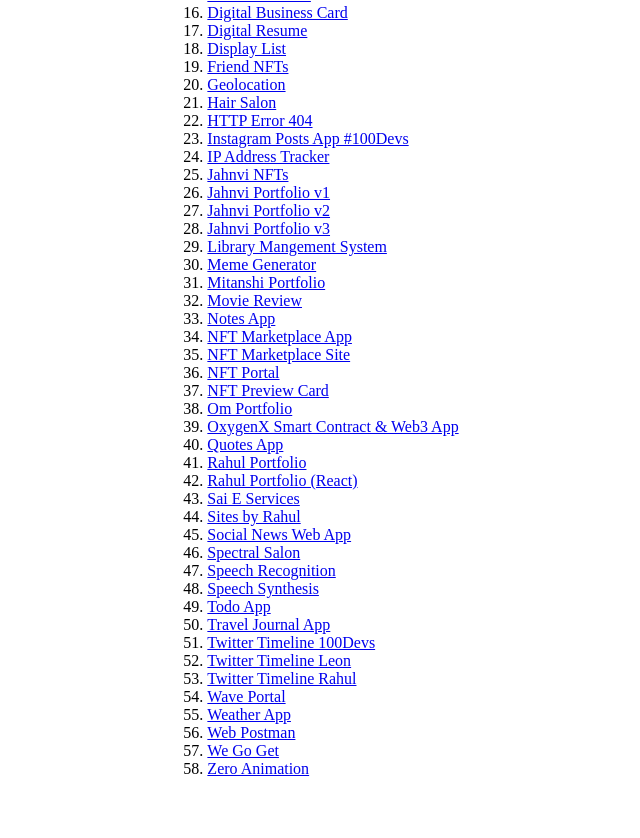
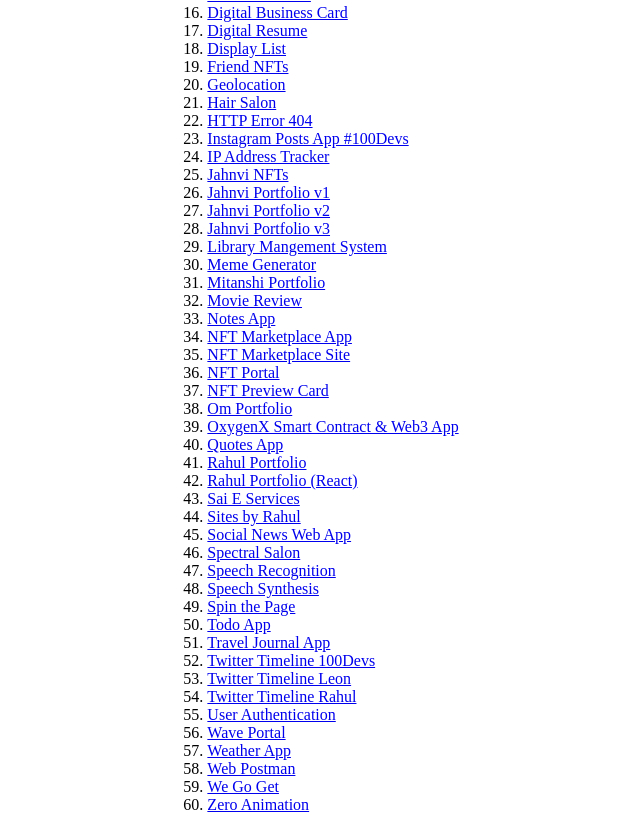
Before and after one commit to rahulkarda/sites-by-rahul, a plain HTML site: page index.html in a window 1280 px wide. Shown: the part 370-1208 px from the top of the page, without its empty margins (327-967 px from the left). Before the commit the page ends 1172 px from the top, so only its background shows below. Drawn offline with Linux system fonts and the light colour scheme.

Commit message:
Add new site

```diff
--- a/index.html
+++ b/index.html
@@ -58,11 +58,13 @@
         <li><a href="https://spectral-salon.netlify.app">Spectral Salon</a></li>
         <li><a href="https://speech2text.netlify.app">Speech Recognition</a></li>
         <li><a href="https://text-2-speech-app.netlify.app">Speech Synthesis</a></li>
+        <li><a href="https://spin.js.cool/">Spin the Page</a></li>
         <li><a href="https://todoappbyrahul.netlify.app/">Todo App</a></li>
         <li><a href="https://react-travel-journal.netlify.app/">Travel Journal App</a></li>
         <li><a href="https://tweetsby100devs.netlify.app/">Twitter Timeline 100Devs</a></li>
         <li><a href="https://tweetsbyleon.netlify.app/">Twitter Timeline Leon</a></li>
         <li><a href="https://tweetsbyrahul.netlify.app/">Twitter Timeline Rahul</a></li>
+        <li><a href="https://user-auth-system-by-rahul.herokuapp.com/">User Authentication</a></li>
         <li><a href="https://waveatrahul.netlify.app">Wave Portal</a></li>
         <li><a href="https://weather-info-app-by-rahul.netlify.app/">Weather App</a></li>
         <li><a href="https://webpostman.netlify.app/">Web Postman</a></li>
```
